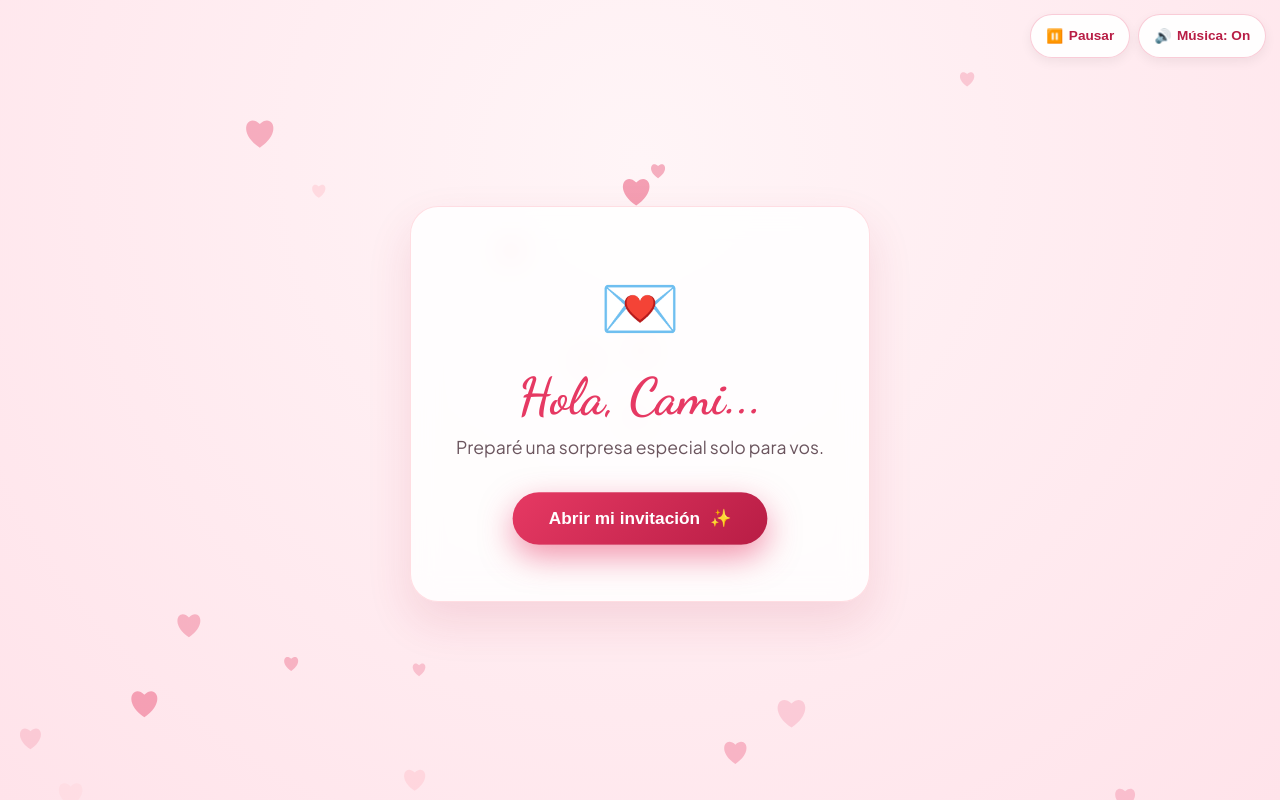
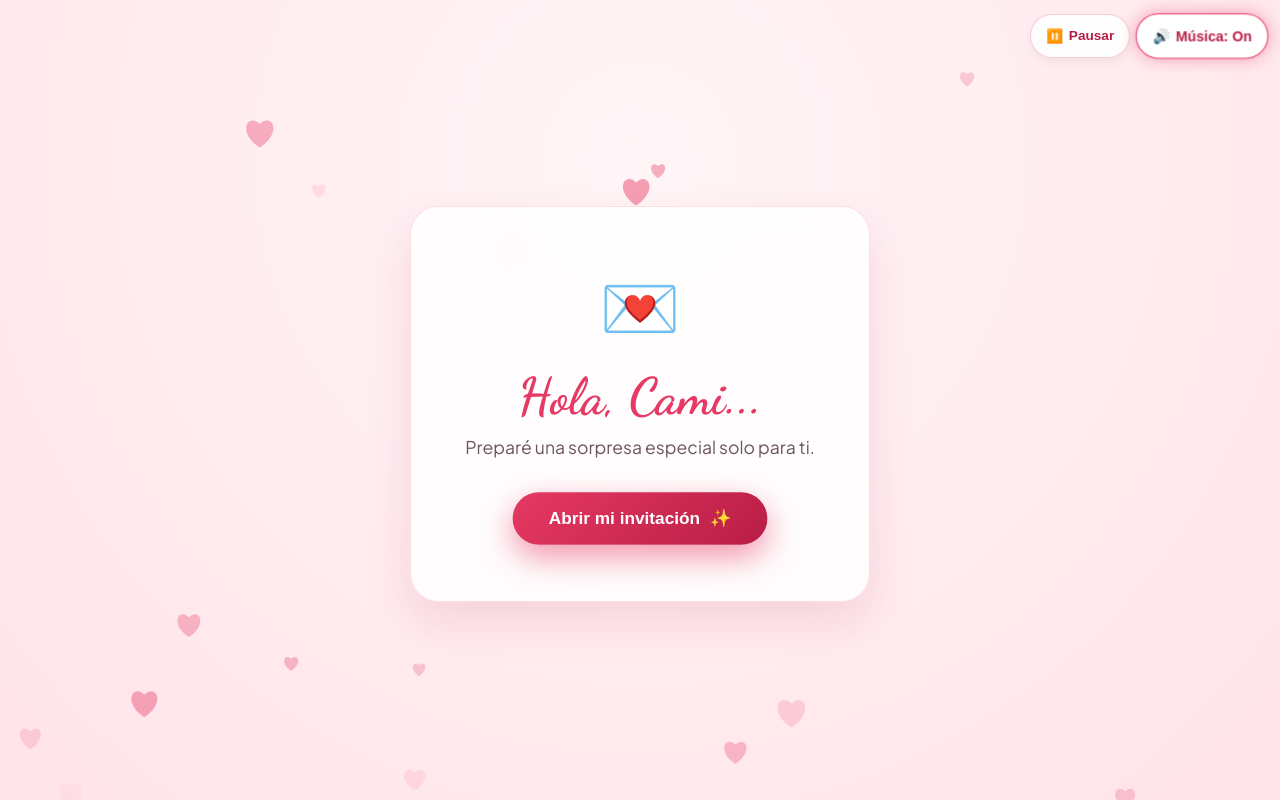
Before and after one commit to josephnor/invitacion-cami, a plain HTML site: page index.html in a window 1280 px wide. Both pictures are taken after a click on the button "Activar música de fondo". Drawn offline with nearby package versions, Linux system fonts and the light colour scheme; a web font is replaced by a local one.

Commit message:
feat(audio): add Ed Sheeran - Thinking Out Loud background music on button toggle

```diff
--- a/index.html
+++ b/index.html
@@ -29,13 +29,16 @@
     </button>
   </nav>
 
+  <!-- Audio de fondo: Ed Sheeran - Thinking Out Loud -->
+  <audio id="bg-music" src="thinking-out-loud.mp3" preload="metadata" loop></audio>
+
   <main class="page-wrapper">
     <!-- PANTALLA 1: La Carta Cerrada / Bienvenida -->
     <section id="step-envelope" class="scene active-scene" aria-labelledby="envelope-title">
       <div class="envelope-card">
         <div class="stamp-heart" aria-hidden="true">💌</div>
         <h1 id="envelope-title" class="script-title">Hola, Cami...</h1>
-        <p class="tagline">Preparé una sorpresa especial solo para vos.</p>
+        <p class="tagline">Preparé una sorpresa especial solo para ti.</p>
         <button id="open-envelope-btn" class="cta-button pulse" type="button">
           <span>Abrir mi invitación</span>
           <span class="arrow-icon">✨</span>
--- a/script.js
+++ b/script.js
@@ -318,15 +318,30 @@ document.addEventListener('DOMContentLoaded', () => {
     });
   }
 
-  // 8. Control de Sonido
+  // 8. Control de Sonido (Ed Sheeran - Thinking Out Loud)
   const soundBtn = document.getElementById('sound-btn');
-  if (soundBtn) {
+  const bgMusic = document.getElementById('bg-music');
+
+  if (soundBtn && bgMusic) {
+    bgMusic.volume = 0.65;
+
     soundBtn.addEventListener('click', () => {
-      isAudioEnabled = !isAudioEnabled;
-      initAudio();
-      soundBtn.querySelector('.btn-text').textContent = isAudioEnabled ? 'Música: On' : 'Música: Off';
-      soundBtn.querySelector('.btn-icon').textContent = isAudioEnabled ? '🔊' : '🎵';
-      if (isAudioEnabled) playChime();
+      if (bgMusic.paused) {
+        bgMusic.play().then(() => {
+          isAudioEnabled = true;
+          soundBtn.querySelector('.btn-text').textContent = 'Música: On';
+          soundBtn.querySelector('.btn-icon').textContent = '🔊';
+          soundBtn.classList.add('playing');
+        }).catch(err => {
+          console.warn('Audio play failed:', err);
+        });
+      } else {
+        bgMusic.pause();
+        isAudioEnabled = false;
+        soundBtn.querySelector('.btn-text').textContent = 'Música: Off';
+        soundBtn.querySelector('.btn-icon').textContent = '🎵';
+        soundBtn.classList.remove('playing');
+      }
     });
   }
 
--- a/style.css
+++ b/style.css
@@ -89,6 +89,24 @@ body {
 .control-btn:hover {
   transform: translateY(-2px);
   background: #ffffff;
+}
+
+.control-btn.playing {
+  background: #ffffff;
+  border-color: var(--color-primary);
+  box-shadow: 0 0 12px rgba(230, 57, 99, 0.35);
+  animation: musicPulse 2s infinite ease-in-out;
+}
+
+@keyframes musicPulse {
+  0%, 100% {
+    transform: scale(1);
+    box-shadow: 0 0 10px rgba(230, 57, 99, 0.25);
+  }
+  50% {
+    transform: scale(1.04);
+    box-shadow: 0 0 16px rgba(230, 57, 99, 0.45);
+  }
 }
 
 /* Main Container */
```
Also changed, not shown: 1 other file.
